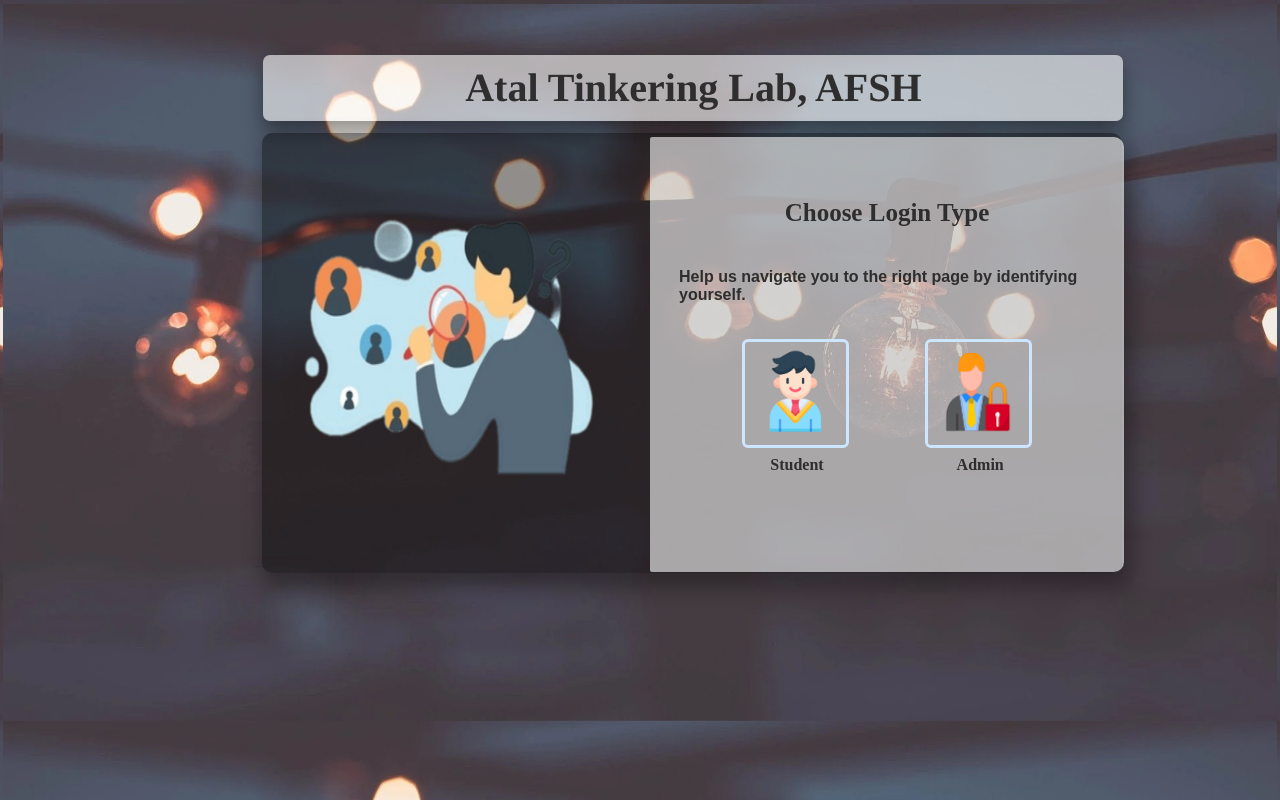
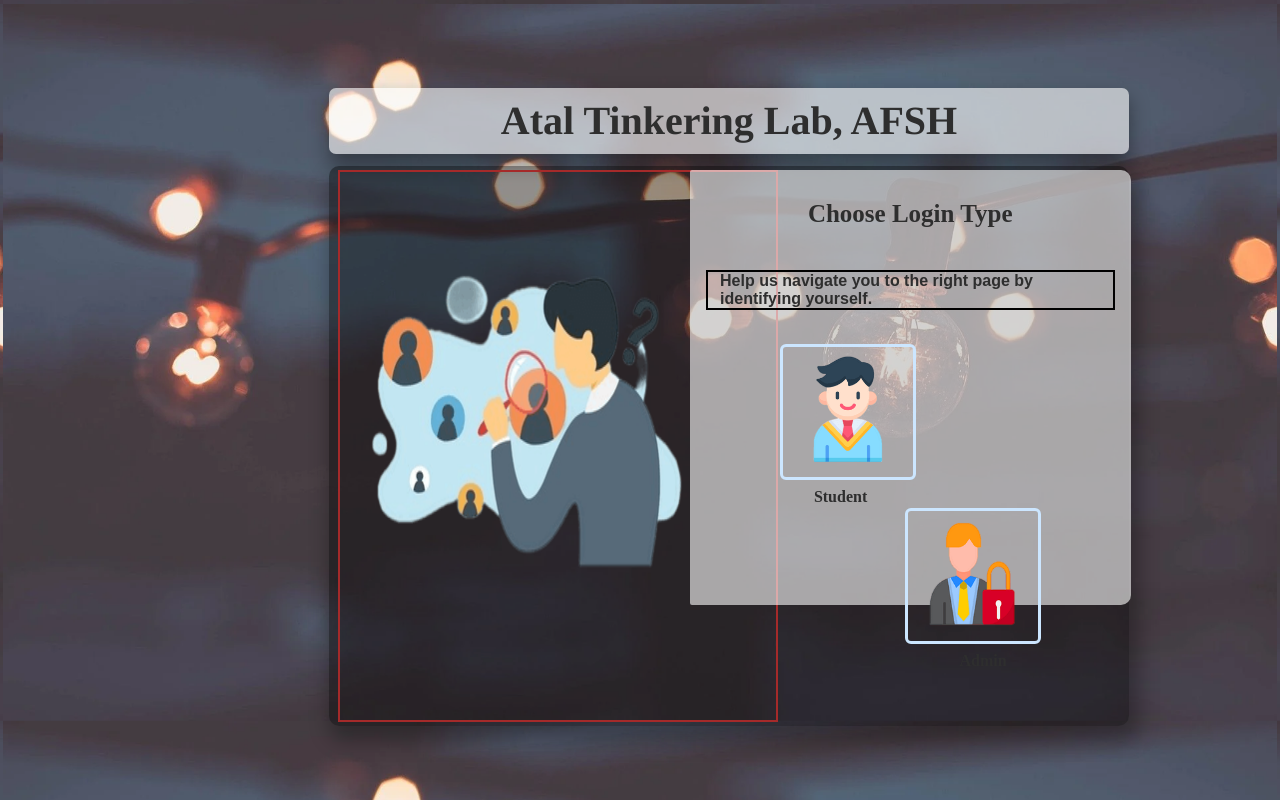
Before and after one commit to colab-acc/atl-lab-management-app, a Flask app: page / in a window 1280 px wide. Run offline with Flask 2, Linux system fonts and the light colour scheme; some libraries are stand-ins or nearby versions.

Commit message:
Add files via upload

```diff
--- a/templates/entry.html
+++ b/templates/entry.html
@@ -101,28 +101,26 @@
     }
 
     .Centre_box{
+      transform: translate(40vh, 11vh);
       background-color: rgba(0, 0, 0, 0.4);
       position: fixed;
-      height: 440px;
-      width: 860px;
-      margin-left: 20%;
-      margin-top: 0.6%;
+      height: 70vh;
+      width: 800px;
       box-shadow: 5px 10px 20px 5px rgba(0,0,0,0.3);
       transition: 0.s3s;
       border-radius: 10px;
     }
 
   .image{
-    margin-left: 7px;
-    margin-top: 40px;
+    margin-top: 10vh;
     padding-right: 1px;
-    width: 350px;
-    height: 280px;
+    width: 47vh;
+    height: 40vh;
    }
 
    .imbox{
-     width: 40%;
-     height: 40%;
+     width: 20vh;
+     height: 20vh;
      align-items: center;
      /* border: 3px solid #d8bfd8; */
      border-radius: 6px;
@@ -146,12 +144,13 @@
   /* } */
 
   .cont{
-    margin-top: 2.5%;
-    width: 40%;
+    margin-top:0px;
+    width: 55vh;
     max-width: 100%;
-    height: 90%;
+    height: 69vh;
     align-items: center;
     float: left;
+    border: 2px solid brown;
 }
   .login-snip .login,
   .login-snip .sign-up-form {
@@ -385,9 +384,9 @@
 
 
   .button {
-    position: absolute;
-    left: 310px;
-    top: 340px;
+    position: fixed;
+    right: 8vh;
+    bottom: -6vh;
     margin-top: 30px;
     border-radius: 5px 5px 5px 5px;
     background-color: #8080ff;
@@ -456,7 +455,7 @@
 </head>
 
 <body>
-    <div style="width: 860px; margin-left: 20.3%; padding: 5px; background-color: rgba(255, 255, 255, 0.6); box-shadow: 0 10px 20px 0px rgba(0,0,0,0.4); border-radius: 7px; margin-bottom: 0.4%; margin-top: 4%">
+    <div style="width: 800px; padding: 5px; background-color: rgba(255, 255, 255, 0.6); box-shadow: 0 10px 20px 0px rgba(0,0,0,0.4); border-radius: 7px; transform: translate(40vh, 10vh);">
         <h1 style="margin-bottom: 5px; text-align:center; font-family: times, serif; font-size: 40px;  color: #2e2e2e"><b>Atal Tinkering Lab, AFSH</b></h1>
     </div>
     <div class = "Centre_box">
@@ -469,7 +468,7 @@
                 <div class = "cont2">
                     <h5 style="text-align:center; margin-top: 20px; font-size: 25px ;color:#2E2E2E;">Choose Login Type</h5>
 
-                    <h5 style="padding-left: 3%; font-size: 16px ; text-align: left; margin-top: 10px; font-family: arial; color:#2E2E2E;">Help us navigate you to the right page by identifying yourself.</h5>
+                    <h5 style="padding-left: 3%; font-size: 16px ; text-align: left; margin-top: 10px; font-family: arial; color:#2E2E2E; border: 2px solid black;">Help us navigate you to the right page by identifying yourself.</h5>
                     <div style="margin-left: 15%; margin-right: 15%; text-align:center; ">
                         <div class="imbox" style="float: left">
                             <img src="{{ url_for('static', filename = 'student.png')}} " id="student_im" alt="student"  class="im2" onclick="select(this)" role="button" tabIndex="0">
```
